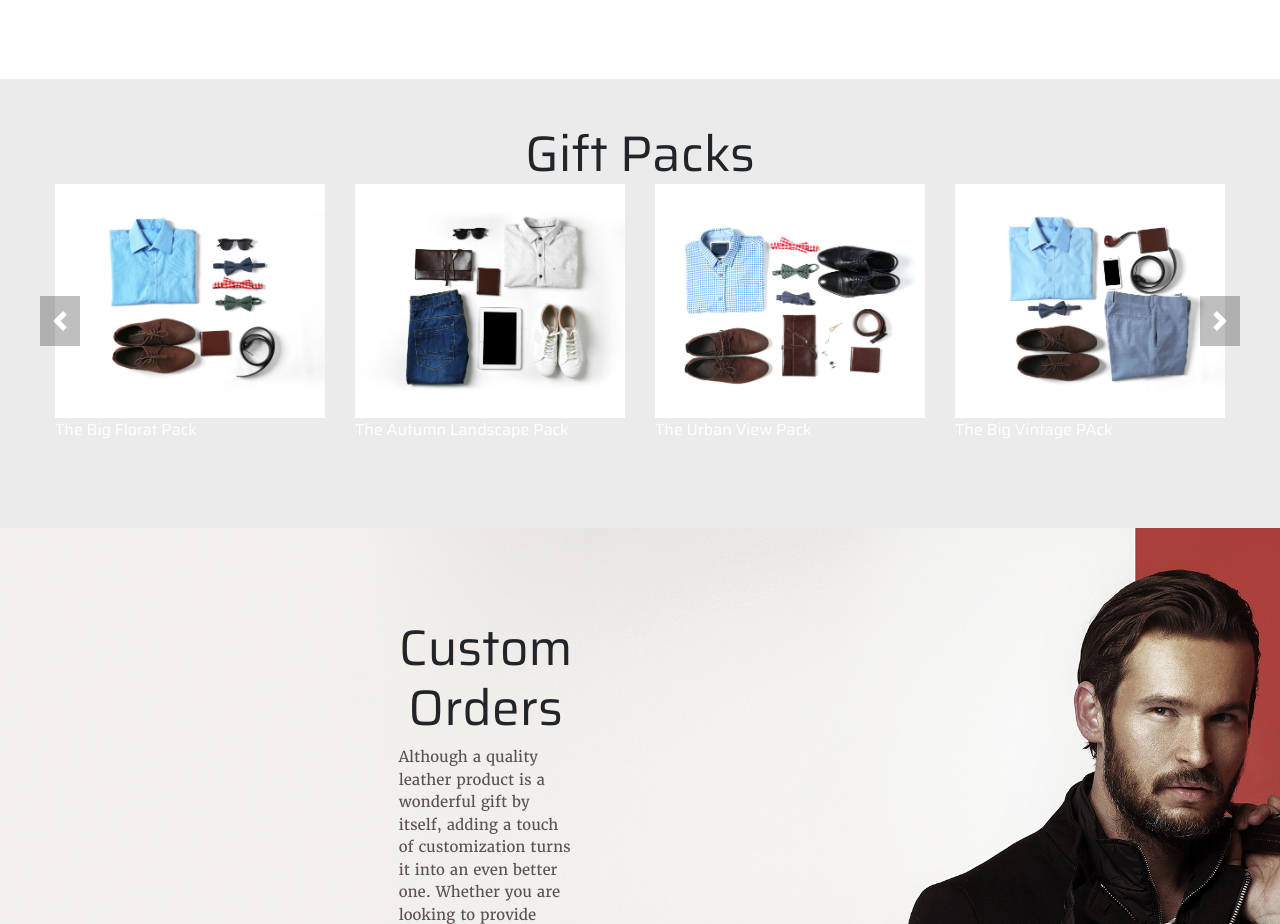
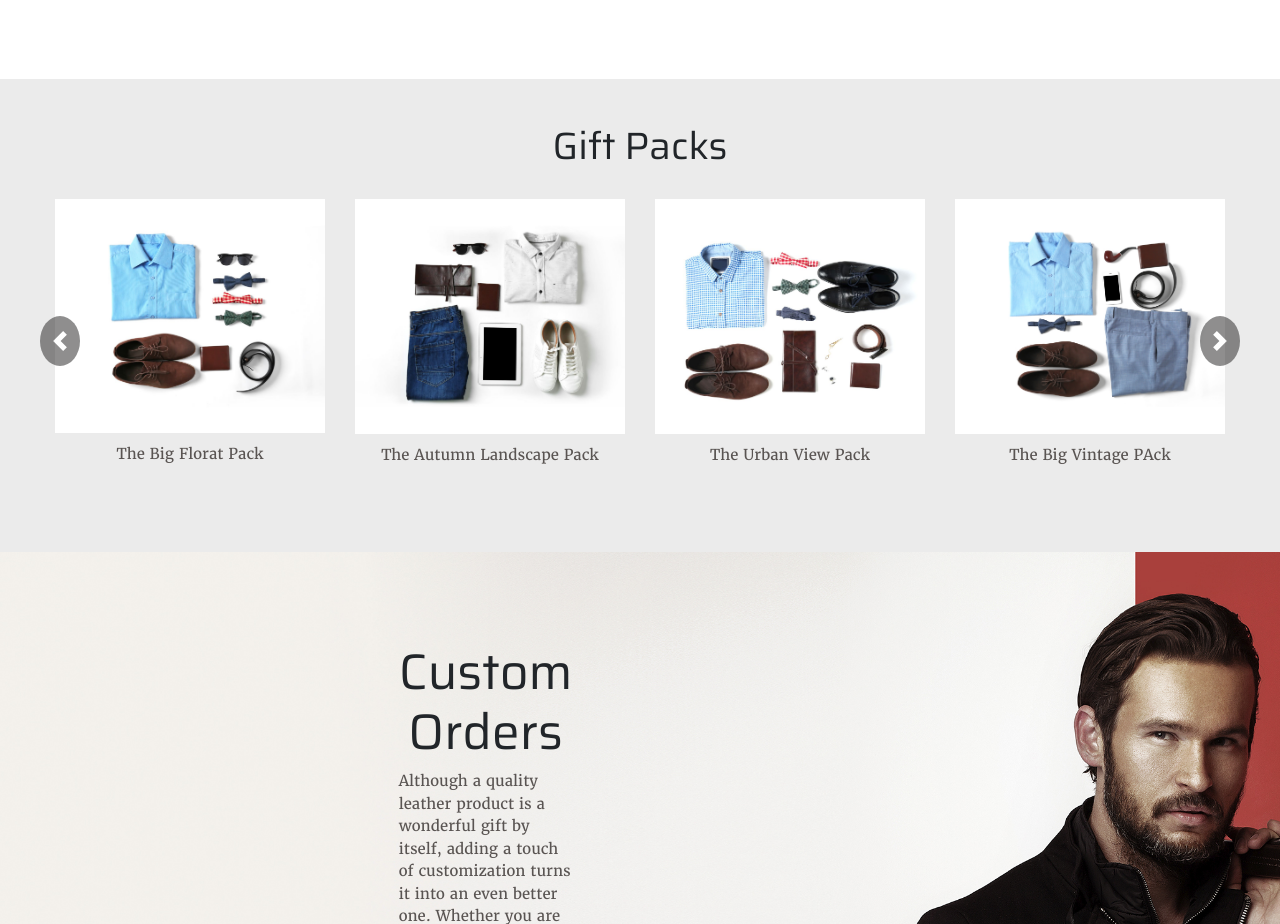
Before and after one commit to Karpovich22/New-craft, a plain HTML site: page index.html in a window 1280 px wide. Shown: the part 3006-3930 px from the top of the page. Drawn offline with nearby package versions, Linux system fonts and the light colour scheme.

Commit message:
Sample code

```diff
--- a/css/index.css
+++ b/css/index.css
@@ -281,13 +281,15 @@ color: #ffffff;
     background-color:#EBEBEB;
 }
 #gift-packs h2 {
-    margin: -30px -15px 0px;
+    margin: -30px -15px 30px;
     font-family: "Saira";
+    font-size: 38px;
     font-weight: lighter;
 }
 #gift-packs {
     padding: 75px 40px 70px 40px;
 }
+
      .slider {
       position: relative;
       overflow: hidden;
@@ -313,7 +315,13 @@ color: #ffffff;
         width: 100%;
         height: auto;
     }
-
+    .slider__item p {
+        font-size: 15px;
+        font-family: "Merriweather";
+        color: #595452;
+        text-align: center;
+        padding-top: 10px;
+    }
     .slider__control {
       position: absolute;
       top: 50%;
@@ -326,7 +334,8 @@ color: #ffffff;
       opacity: 0.5;
       height: 50px;
       transform: translateY(-50%);
-      background: rgba(0, 0, 0, .5);
+      background: #212020;
+      border-radius: 100%;
     }
 
     .slider__control:hover,
```
